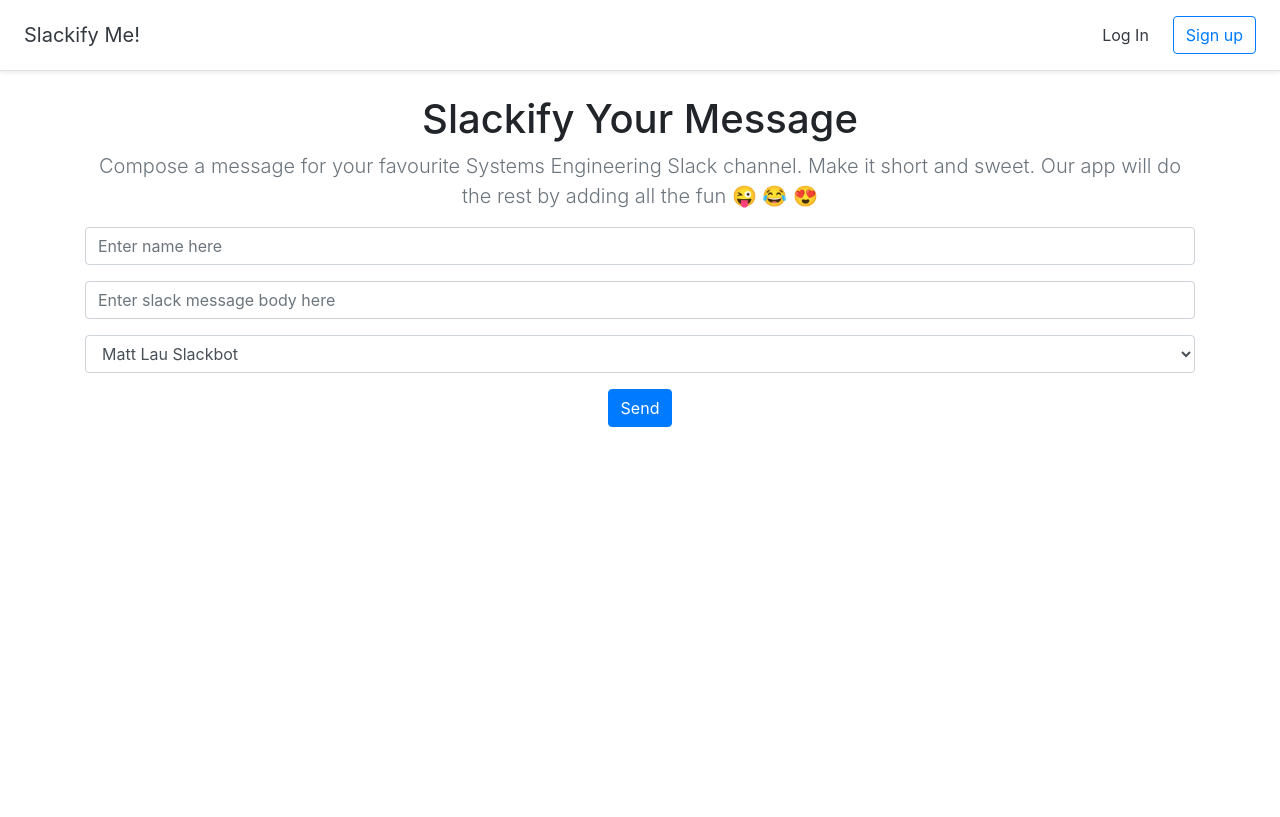
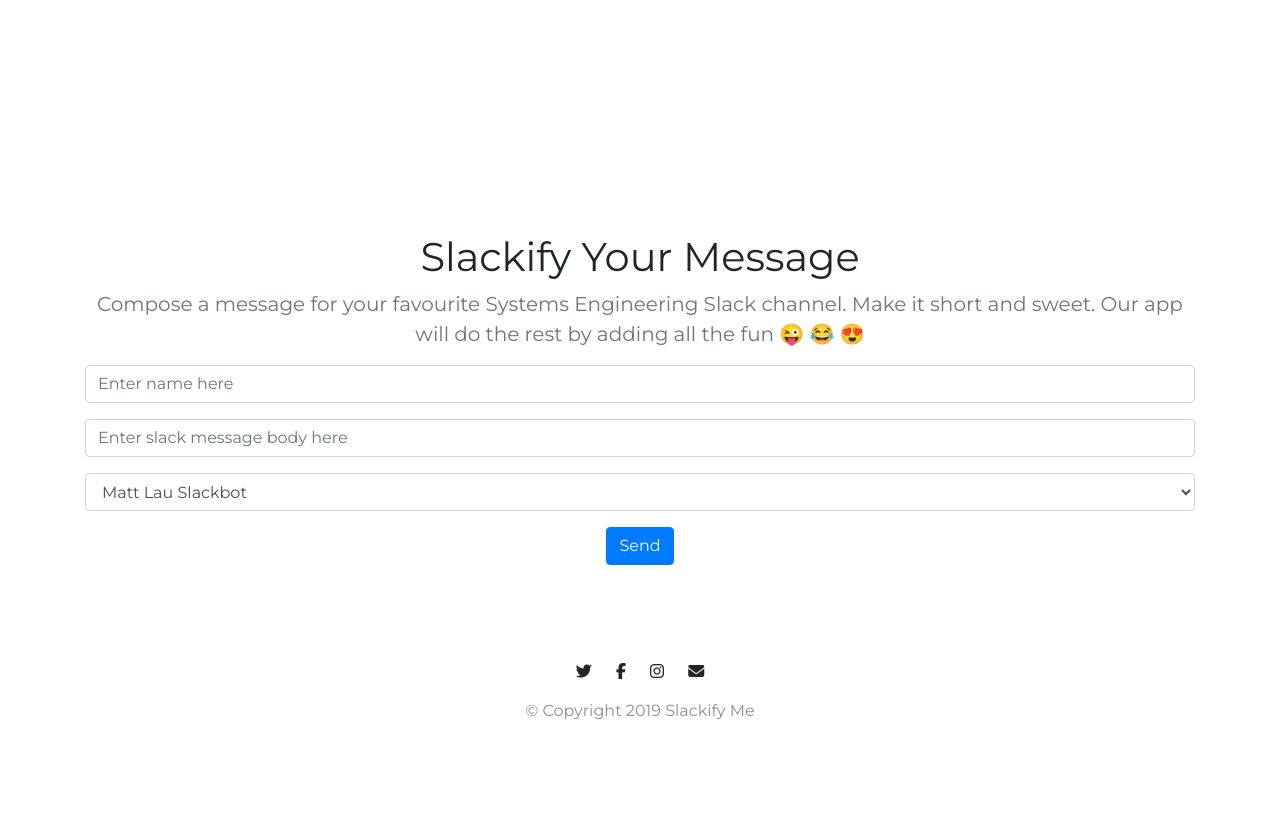
Before and after one commit to MatthewCYLau/slackify-me-django, a Django app: page / in a window 1280 px wide. Before the commit the page ends 427 px from the top, so only its background shows below. Run offline with Django 3.2, Linux system fonts and the light colour scheme; some libraries are stand-ins or nearby versions.

Commit message:
added styles css

```diff
--- a/slackify/templates/base.html
+++ b/slackify/templates/base.html
@@ -1,42 +1,72 @@
-<!doctype html>
-<html lang="en">
+<!DOCTYPE html>
+<html lang="en" dir="ltr">
 {% load staticfiles %}
 
 <head>
   {% load staticfiles %}
   <meta charset="utf-8">
-  <meta name="viewport" content="width=device-width, initial-scale=1, shrink-to-fit=no">
-  <title>&#128512Slackify Me</title>
-  <link rel="stylesheet" href="https://stackpath.bootstrapcdn.com/bootstrap/4.2.1/css/bootstrap.min.css" integrity="sha384-GJzZqFGwb1QTTN6wy59ffF1BuGJpLSa9DkKMp0DgiMDm4iYMj70gZWKYbI706tWS" crossorigin="anonymous">
-  <link href="{% static 'custom.css' %}" rel="stylesheet">
+  <title>Slackify Me!</title>
+  <!-- Google Fonts -->
+  <link href="https://fonts.googleapis.com/css?family=Montserrat:900|Ubuntu&display=swap" rel="stylesheet">
+  <link href="https://fonts.googleapis.com/css?family=Montserrat&display=swap" rel="stylesheet">
+  <link href="https://fonts.googleapis.com/css?family=Ubuntu&display=swap" rel="stylesheet">
+
+  <!-- CSS Stylesheets -->
+  <link rel="stylesheet" href="https://maxcdn.bootstrapcdn.com/bootstrap/4.0.0/css/bootstrap.min.css" integrity="sha384-Gn5384xqQ1aoWXA+058RXPxPg6fy4IWvTNh0E263XmFcJlSAwiGgFAW/dAiS6JXm" crossorigin="anonymous">
+  <link rel="stylesheet" href="{% static 'css/styles.css' %}">
   <link rel="shortcut icon" href="{% static 'favicon.ico' %}" type="image/ico">
+
+  <!-- Font Awesome -->
+  <script src="https://kit.fontawesome.com/683341f7c8.js"></script>
 </head>
 
 <body>
-  <div class="d-flex flex-column flex-md-row align-items-center p-3 px-md-4 bg-white border-bottom shadow-sm">
-    <h5 class="my-0 mr-md-auto font-weight-normal"><a href="{% url 'home' %}" class="text-dark">Slackify Me!</a></h5>
-    <nav class="my-2 my-md-0 mr-md-3">
-      {% if user.is_authenticated %}
-      <a class="p-2 text-dark" href="{% url 'dashboard' %}">Dashboard</a>
-      <a class="p-2 text-dark" href="{% url 'logout' %}">Log Out</a>
-      {% else %}
-      <a class="p-2 text-dark" href="{% url 'login' %}">Log In</a>
-      {% endif %}
+  <div class="container-fluid">
+
+    <nav class="navbar navbar-expand-md navbar-dark">
+
+      <a class="navbar-brand" href="">tindog</a>
+
+      <button class="navbar-toggler" type="button" data-toggle="collapse" data-target="#navbarTogglerDemo02">
+        <span class="navbar-toggler-icon"></span>
+      </button>
+
+      <div class="collapse navbar-collapse" id="navbarTogglerDemo02">
+
+        <ul class="navbar-nav ml-auto">
+          <li class="nav-item">
+            <a class="nav-link" href="#footer">Contact</a>
+          </li>
+          <li class="nav-item">
+            <a class="nav-link" href="#pricing">Pricing</a>
+          </li>
+          <li class="nav-item">
+            <a class="nav-link" href="#cta">Download</a>
+          </li>
+        </ul>
+
+      </div>
     </nav>
-    {% if user.is_authenticated == False %}
-    <a class="btn btn-outline-primary" href="{% url 'signup' %}">Sign up</a>
-    {% endif %}
   </div>
-
   {% block content %}
   {% endblock %}
-  <!-- Optional JavaScript -->
-  <!-- jQuery first, then Popper.js, then Bootstrap JS -->
+  <!-- Footer -->
+
+  <footer id="footer">
+    <div class="container">
+      <i class="social-icon fab fa-twitter"></i>
+      <i class="social-icon fab fa-facebook-f"></i>
+      <i class="social-icon fab fa-instagram"></i>
+      <i class="social-icon fas fa-envelope"></i>
+      <p>© Copyright 2019 Slackify Me</p>
+
+    </div>
+
+  </footer>
+
   <script src="https://code.jquery.com/jquery-3.3.1.slim.min.js" integrity="sha384-q8i/X+965DzO0rT7abK41JStQIAqVgRVzpbzo5smXKp4YfRvH+8abtTE1Pi6jizo" crossorigin="anonymous"></script>
-  <script src="https://cdnjs.cloudflare.com/ajax/libs/popper.js/1.14.7/umd/popper.min.js" integrity="sha384-UO2eT0CpHqdSJQ6hJty5KVphtPhzWj9WO1clHTMGa3JDZwrnQq4sF86dIHNDz0W1" crossorigin="anonymous"></script>
-  <script src="https://stackpath.bootstrapcdn.com/bootstrap/4.3.1/js/bootstrap.min.js" integrity="sha384-JjSmVgyd0p3pXB1rRibZUAYoIIy6OrQ6VrjIEaFf/nJGzIxFDsf4x0xIM+B07jRM" crossorigin="anonymous"></script>
-
-
+  <script src="https://cdnjs.cloudflare.com/ajax/libs/popper.js/1.14.3/umd/popper.min.js" integrity="sha384-ZMP7rVo3mIykV+2+9J3UJ46jBk0WLaUAdn689aCwoqbBJiSnjAK/l8WvCWPIPm49" crossorigin="anonymous"></script>
+  <script src="https://stackpath.bootstrapcdn.com/bootstrap/4.1.3/js/bootstrap.min.js" integrity="sha384-ChfqqxuZUCnJSK3+MXmPNIyE6ZbWh2IMqE241rYiqJxyMiZ6OW/JmZQ5stwEULTy" crossorigin="anonymous"></script>
 </body>
 
 </html>
--- /dev/null
+++ b/static/css/styles.css
@@ -0,0 +1,172 @@
+body {
+  font-family: 'Montserrat', sans-serif;
+}
+
+
+h3 {
+  font-family: "Montserrat";
+  font-weight: 500;
+}
+
+h2 {
+  font-family: "Montserrat";
+  font-size: 3rem;
+  line-height: 1.5;
+  font-weight: 900;
+}
+
+p {
+  color: #8F8F8F;
+}
+
+/* Headings */
+.big-heading{
+
+  font-family: "Montserrat";
+  font-size: 3rem;
+  line-height: 1.5;
+  font-weight: 900;
+
+}
+
+#title {
+  background-color: #ff4c68;
+  color: white;
+}
+
+.container-fluid {
+  padding: 3% 15% 7%;
+}
+
+/* Navigation Bar */
+.navbar {
+  padding-bottom: 0 0 0 4.5rem;
+}
+
+.navbar-brand {
+  font-size: 2.3rem;
+  font-weight: bold;
+  font-family: 'Ubuntu', sans-serif;
+}
+
+.nav-item {
+  padding: 0 18px;
+}
+
+.nav-link {
+  font-family: 'Montserrat', sans-serif;
+  font-size: 1.2rem;
+}
+
+.row {
+  margin: 40px 0;
+}
+
+/* Download buttons */
+.download-button {
+  margin: 5% 3% 5% 0;
+}
+
+/* Title Image */
+.title-image {
+  width: 60%;
+  transform: rotate(25deg);
+  position: absolute;
+  right: 30%;
+}
+
+/* Features section */
+#features {
+  padding: 5% 15%;
+  background-color: #fff;
+  position: relative;
+}
+
+.icon {
+  color: #ef8172;
+  font-size: 4rem;
+  margin-bottom: 1rem;
+}
+
+.icon:hover {
+  color: #ff4c68;
+}
+
+.feature-box {
+  text-align: center;
+  padding: 5%;
+}
+
+/* Testimonial Section */
+#testimonials {
+  text-align: center;
+  background-color: #ef8172;
+  color: #FFF;
+}
+
+.testimonial-image {
+  width: 10%;
+  border-radius: 100%;
+  margin: 20px;
+}
+
+.carousel-item {
+  padding: 5% 15%;
+}
+
+#press {
+  background-color: #ef8172;
+  text-align: center;
+  padding-bottom: 3%;
+}
+
+.press-logo {
+  width: 15%;
+  margin: 20px 20px 50px;
+}
+
+/* Pricing Section */
+#pricing {
+  padding: 100px;
+  text-align: center;
+}
+
+.pricing-column {
+  padding: 3% 2%;
+}
+
+@media (max-width: 1028px) {
+  .title-image {
+    transform: rotate(0);
+    position: static;
+  }
+
+  #title {
+    text-align: center;
+  }
+}
+
+/* Call To Action */
+#cta {
+  background-color: #ff4c68;
+  text-align: center;
+  padding: 7% 15%;
+}
+
+.cta-heading {
+  font-family: "Montserrat";
+  font-size: 3rem;
+  line-height: 1.5;
+  font-weight: 900;
+  color: white;
+}
+
+#footer {
+
+  text-align: center;
+  padding: 7% 15%;
+}
+
+.social-icon{
+  margin:20px 10px;
+}
```
Also changed, not shown: message/static/styles.css (added, +172 -0 lines), slackify/templates/base_backup.html (added, +42 -0 lines).
